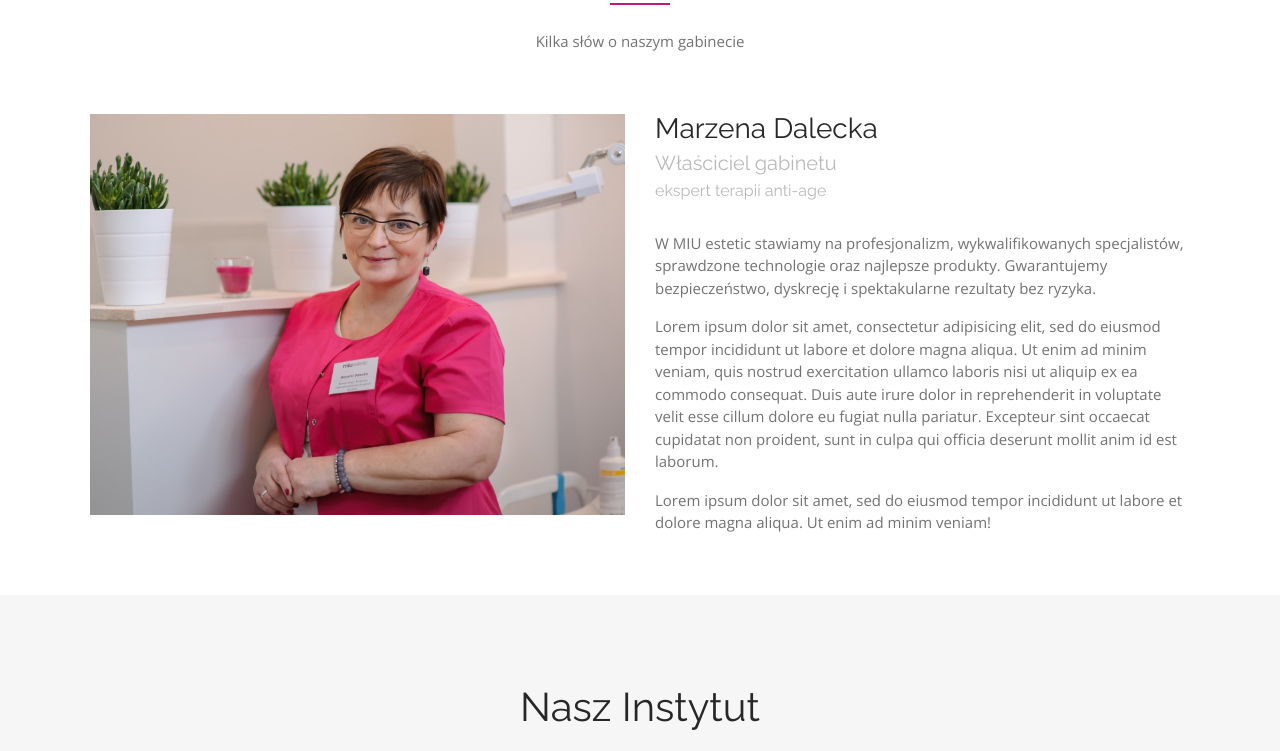
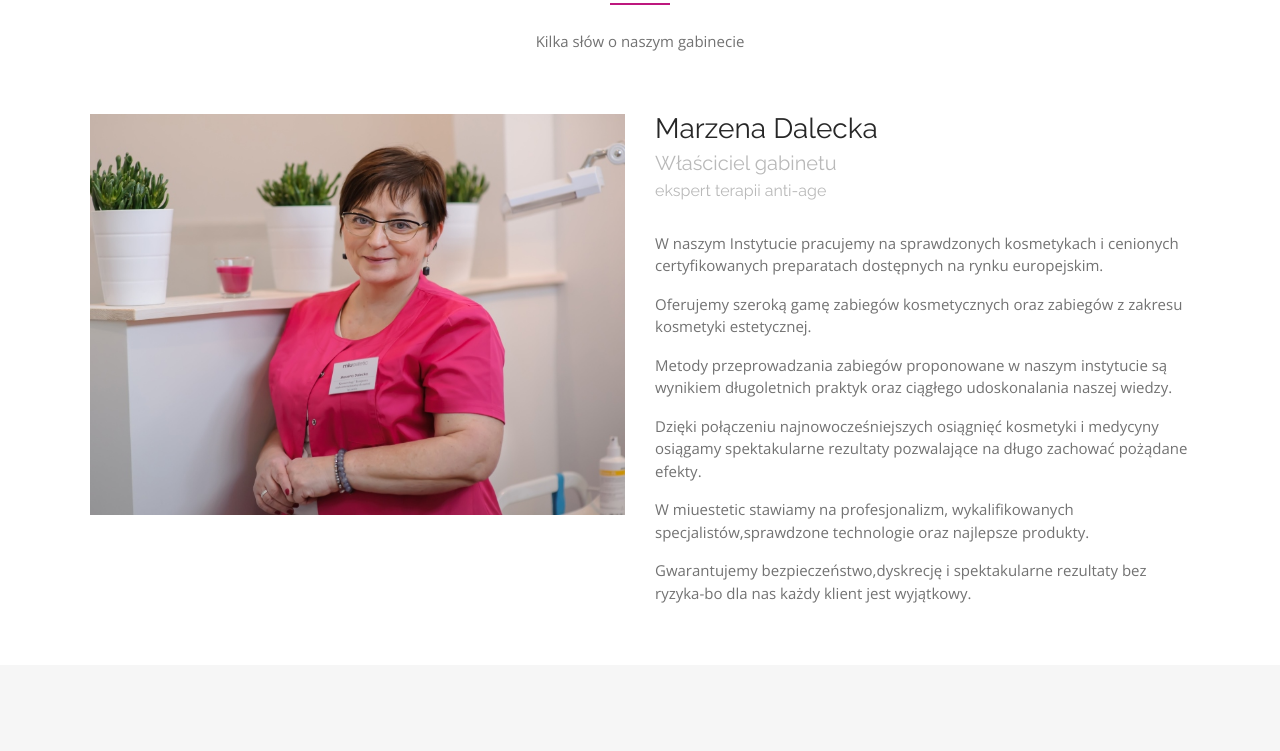
Before and after one commit to kejsper/miuestetic-one-page, a plain HTML site: page index.html in a window 1280 px wide. Shown: the part 664-1415 px from the top of the page. Drawn offline with nearby package versions, Linux system fonts and the light colour scheme; a script that the page names is missing.

Commit message:
about us - update

```diff
--- a/index.html
+++ b/index.html
@@ -85,9 +85,12 @@
             <h5 style="color: #b9b9b9">Właściciel gabinetu</h5>
             <h6 style="color: #b9b9b9">ekspert terapii anti-age</h5>
             <br>
-            <p>W MIU estetic stawiamy na profesjonalizm, wykwalifikowanych specjalistów, sprawdzone technologie oraz najlepsze produkty. Gwarantujemy bezpieczeństwo, dyskrecję i spektakularne rezultaty bez ryzyka. </p>
-            <p>Lorem ipsum dolor sit amet, consectetur adipisicing elit, sed do eiusmod tempor incididunt ut labore et dolore magna aliqua. Ut enim ad minim veniam, quis nostrud exercitation ullamco laboris nisi ut aliquip ex ea commodo consequat. Duis aute irure dolor in reprehenderit in voluptate velit esse cillum dolore eu fugiat nulla pariatur. Excepteur sint occaecat cupidatat non proident, sunt in culpa qui officia deserunt mollit anim id est laborum.</p>
-            <p>Lorem ipsum dolor sit amet, sed do eiusmod tempor incididunt ut labore et dolore magna aliqua. Ut enim ad minim veniam!</p>
+            <p>W naszym Instytucie pracujemy na sprawdzonych kosmetykach i cenionych certyfikowanych preparatach dostępnych na rynku europejskim.</p>
+            <p>Oferujemy szeroką gamę zabiegów kosmetycznych oraz zabiegów z zakresu kosmetyki estetycznej.</p>
+            <p>Metody przeprowadzania zabiegów proponowane w naszym instytucie są wynikiem długoletnich praktyk oraz ciągłego udoskonalania naszej wiedzy.</p>
+            <p>Dzięki połączeniu najnowocześniejszych osiągnięć kosmetyki i medycyny osiągamy spektakularne rezultaty pozwalające na długo zachować pożądane efekty.</p>
+            <p>W miuestetic stawiamy na profesjonalizm, wykalifikowanych specjalistów,sprawdzone technologie oraz najlepsze produkty. </p>
+            <p>Gwarantujemy bezpieczeństwo,dyskrecję i spektakularne rezultaty bez ryzyka-bo dla nas każdy klient jest wyjątkowy.</p>
           </article>
         </div>
       </div>
@@ -153,7 +156,6 @@
       <div class="padbet"></div>
     </section>
     <!-- Section gallery ends here -->
-
 
     <!-- Buy package section starts here -->
     <div id="package" class="padbet"></div>
```
